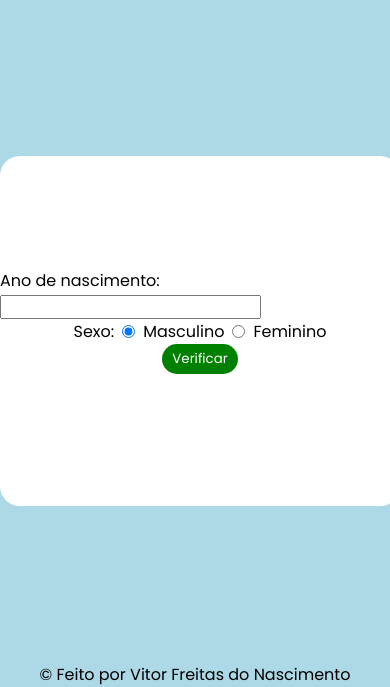
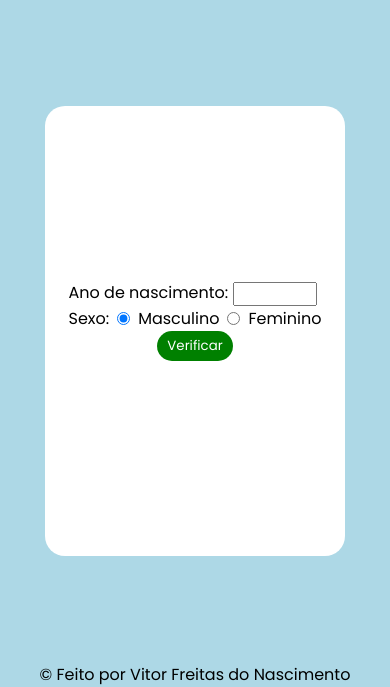
Before and after one commit to vitorfreitas13/projeto-verificador-idade, a plain HTML site: page index.html in a window 390 px wide. Shown: the part 157-844 px from the top of the page. Drawn offline with Linux system fonts and the light colour scheme.

Commit message:
melhorando o mobile first

```diff
--- a/code.js
+++ b/code.js
@@ -39,7 +39,12 @@ function verificar() {
         }
 
         resultado.style.textAlign = 'center'
+        resultado.style.fontSize = '0.8em'
+        resultado.style.background = '#b7b8beff'
+        resultado.style.padding = '5px'
+        resultado.style.borderRadius = '10px'
         resultado.innerHTML = `Detectamos ${genero} com ${idade} anos!`
+
         resultado.appendChild(img)
 
         // Correção do erro da section
--- a/style.css
+++ b/style.css
@@ -29,8 +29,8 @@ header {
 
 section {
     background-color: #fff;
-    width: 400px;
-    height: 350px;
+    width: 300px;
+    height: 450px;
     margin: auto;
     border-radius: 20px;
 
@@ -41,6 +41,10 @@ section {
     gap: 20px;
 
     transition: 0.5s;
+}
+input#txtano{
+    width: 80px;
+    text-align: center;
 }
 
 .opcoes {
```
